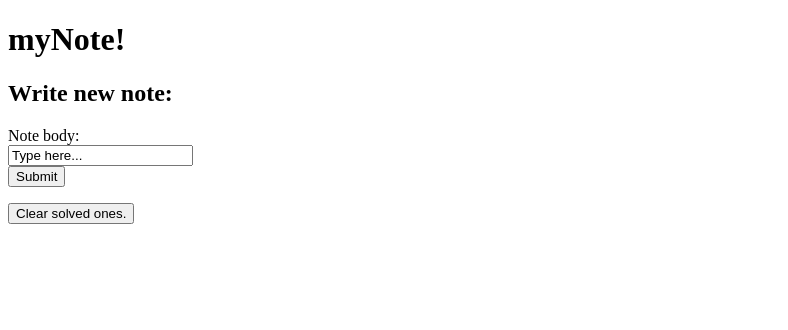
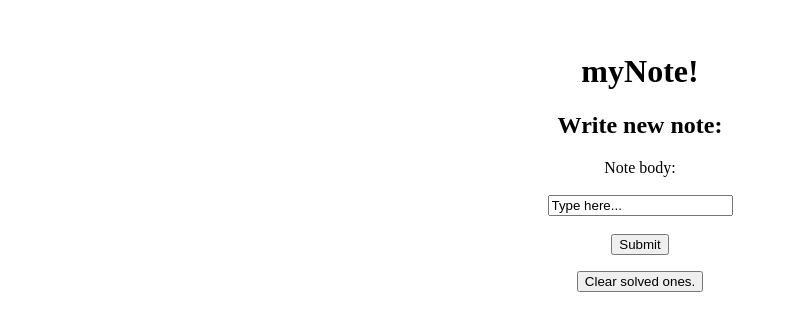
Before and after one commit to pirat77/myNotes, a plain HTML site: page myNotes.html in a window 1280 px wide. Shown: the whole page, without its empty margins (0-788 px from the left). Drawn offline with Linux system fonts and the light colour scheme.

Commit message:
adds stylesheet

```diff
--- a/myNotes.html
+++ b/myNotes.html
@@ -11,8 +11,8 @@
         <h1>myNote!</h1>
         <h2>Write new note:</h2>
         <form id="noteForm">
-            <label for="content">Note body:</label><br>
-            <input type="text" id="content" name="content" value="Type here..."><br>
+            <label for="content">Note body:</label><br><br>
+            <input type="text" id="content" name="content" value="Type here..."><br><br>
             <input id="button" type="submit" value="Submit">
         </form>
     </div>
--- a/style.css
+++ b/style.css
@@ -1,3 +1,12 @@
 body {
+    display: flex;
+    border-color: black;
+    border-width: 0px;
+    border-style: solid;
+    padding: 7px;
+    justify-content: center;
     align-items: center;
+    flex-direction: column;
+    margin: 25px;
+    text-align: center;
 }
```
